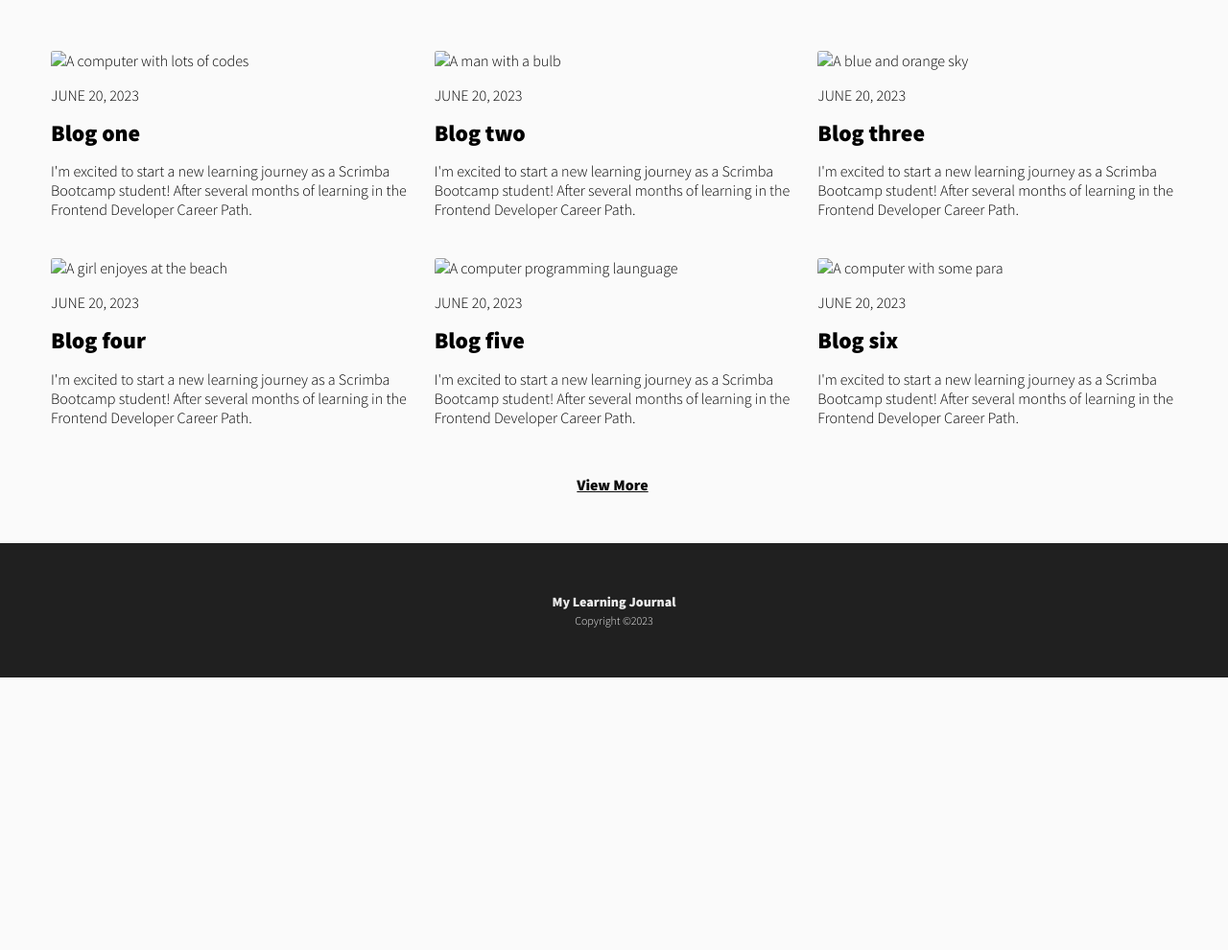
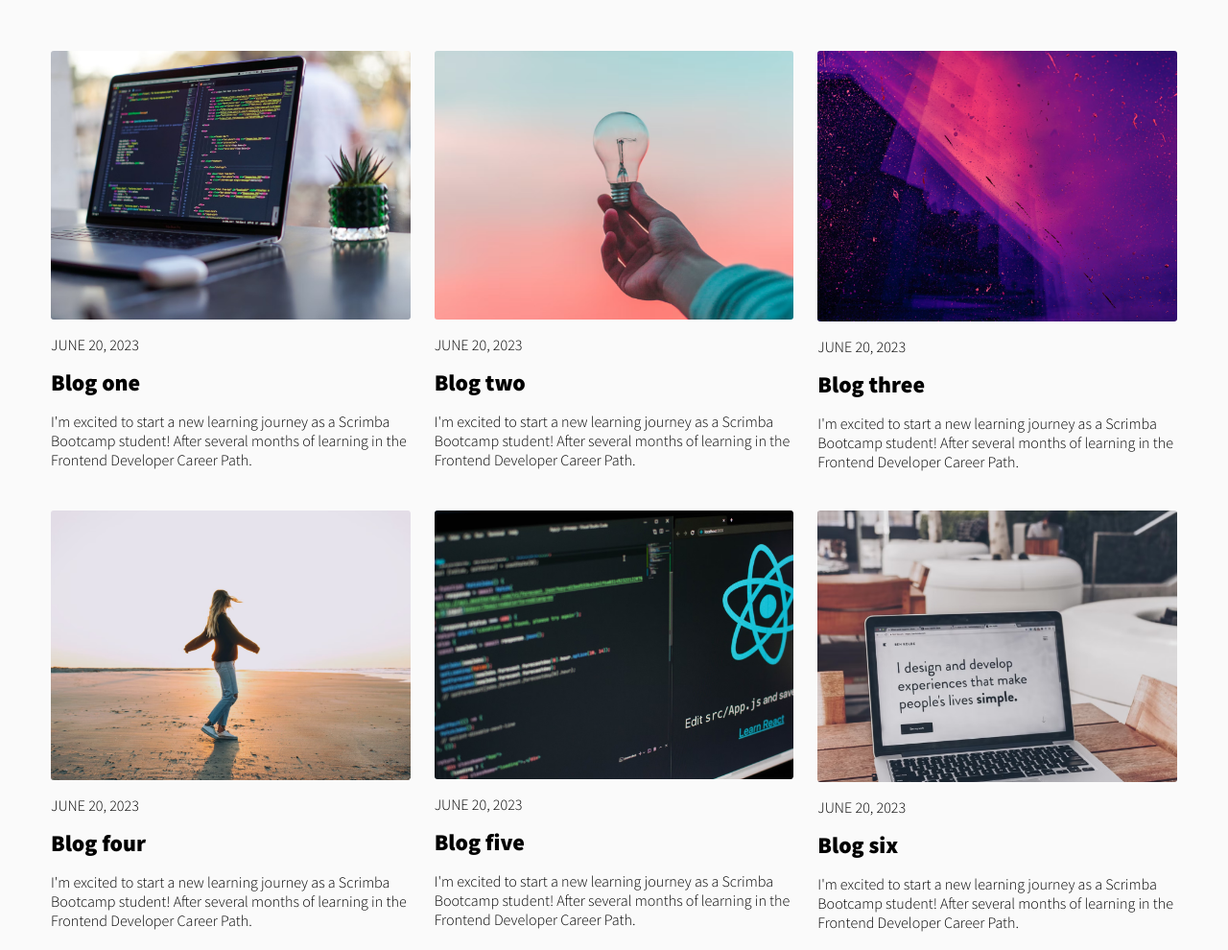
Before and after one commit to MastooraTurkmen/Learning-Journal, a plain HTML site: page index.html in a window 1280 px wide. Shown: the part 698-1688 px from the top of the page at 96% size. Before the commit the page ends 1404 px from the top, so only its background shows below. Drawn offline with nearby package versions, Linux system fonts and the light colour scheme; files whose address does not match are found by name.

Commit message:
adding images from folder

```diff
--- a/index.html
+++ b/index.html
@@ -1,78 +1,129 @@
 <html>
   <head>
-        <meta charset="UTF-8">
-        <meta name="viewport" content="width=device-width, initial-scale=1.0">
-        <link rel="stylesheet" href="https://cdnjs.cloudflare.com/ajax/libs/normalize/8.0.1/normalize.css">
-        <link rel="stylesheet" href="index.css">
-        <link rel="preconnect" href="https://fonts.googleapis.com">
-        <link rel="preconnect" href="https://fonts.gstatic.com" crossorigin>
-        <link href="https://fonts.googleapis.com/css2?family=Source+Sans+Pro:wght@300;900&display=swap" rel="stylesheet">
+    <meta charset="UTF-8" />
+    <meta name="viewport" content="width=device-width, initial-scale=1.0" />
+    <link
+      rel="stylesheet"
+      href="https://cdnjs.cloudflare.com/ajax/libs/normalize/8.0.1/normalize.css" />
+    <link rel="stylesheet" href="index.css" />
+    <link rel="preconnect" href="https://fonts.googleapis.com" />
+    <link rel="preconnect" href="https://fonts.gstatic.com" crossorigin />
+    <link
+      href="https://fonts.googleapis.com/css2?family=Source+Sans+Pro:wght@300;900&display=swap"
+      rel="stylesheet" />
     <title>My Learning Journal</title>
-
   </head>
   <body>
     <header>
       <div class="header-section page">
-
         <div class="learning page space">
-                    <img class="header-img icon" src="blog-small-img.png" alt="a message icon">
+          <img
+            class="header-img icon"
+            src="./Images/blog-small-img.png"
+            alt="a message icon" />
           <h3 class="header-title">My learning journal</h3>
         </div>
 
         <nav class="page">
-                    <a class="home current" href="index.html" >Home</a>
+          <a class="home current" href="index.html">Home</a>
           <a class="about-me" href="about.html">About me</a>
         </nav>
       </div>
 
       <div class="hero-post">
         <h1 class="hero-title space">My new journey as a bootcamp student.</h1>
-                <p class="hero-para space">After several months of learning in the Frontend Developer Career Path, I've made the big jump over to the Bootcamp to get expert code reviews of my Solo Projects projects and meet like-minded peers.</p>
+        <p class="hero-para space">
+          After several months of learning in the Frontend Developer Career
+          Path, I've made the big jump over to the Bootcamp to get expert code
+          reviews of my Solo Projects projects and meet like-minded peers.
+        </p>
         <p class="hero-date space">JUNE 20, 2023</p>
       </div>
     </header>
 
     <section class="section space">
       <div class="blogs">
-                <img class="blog-img" src="blog-one-img.png" alt="A computer with lots of codes">
+        <img
+          class="blog-img"
+          src="./Images/blog-one-img.png"
+          alt="A computer with lots of codes" />
         <p class="blog-date">JUNE 20, 2023</p>
         <h2 class="blog-title">Blog one</h2>
-                <p class="blog-para">I'm excited to start a new learning journey as a Scrimba Bootcamp student! After several months of learning in the Frontend Developer Career Path.</p>
+        <p class="blog-para">
+          I'm excited to start a new learning journey as a Scrimba Bootcamp
+          student! After several months of learning in the Frontend Developer
+          Career Path.
+        </p>
       </div>
 
       <div class="blogs">
-                <img class="blog-img" src="blog-two-img.png" alt="A man with a bulb">
+        <img
+          class="blog-img"
+          src="./Images/blog-two-img.png"
+          alt="A man with a bulb" />
         <p class="blog-date">JUNE 20, 2023</p>
         <h2 class="blog-title">Blog two</h2>
-                <p class="blog-para">I'm excited to start a new learning journey as a Scrimba Bootcamp student! After several months of learning in the Frontend Developer Career Path.</p>
+        <p class="blog-para">
+          I'm excited to start a new learning journey as a Scrimba Bootcamp
+          student! After several months of learning in the Frontend Developer
+          Career Path.
+        </p>
       </div>
 
       <div class="blogs">
-                <img class="blog-img" src="blog-three-img.png" alt="A blue and orange sky">
+        <img
+          class="blog-img"
+          src="./Images/blog-three-img.png"
+          alt="A blue and orange sky" />
         <p class="blog-date">JUNE 20, 2023</p>
         <h2 class="blog-title">Blog three</h2>
-                <p class="blog-para">I'm excited to start a new learning journey as a Scrimba Bootcamp student! After several months of learning in the Frontend Developer Career Path.</p>
+        <p class="blog-para">
+          I'm excited to start a new learning journey as a Scrimba Bootcamp
+          student! After several months of learning in the Frontend Developer
+          Career Path.
+        </p>
       </div>
 
       <div class="blogs">
-                <img class="blog-img" src="blog-four-img.png" alt="A girl enjoyes at the beach">
+        <img
+          class="blog-img"
+          src="./Images/blog-four-img.png"
+          alt="A girl enjoyes at the beach" />
         <p class="fourth-blog-date">JUNE 20, 2023</p>
         <h2 class="fourth-blog-title">Blog four</h2>
-                <p class="fourth-blog-para">I'm excited to start a new learning journey as a Scrimba Bootcamp student! After several months of learning in the Frontend Developer Career Path.</p>
+        <p class="fourth-blog-para">
+          I'm excited to start a new learning journey as a Scrimba Bootcamp
+          student! After several months of learning in the Frontend Developer
+          Career Path.
+        </p>
       </div>
 
       <div class="blogs">
-                <img class="blog-img" src="blog-five-img.png" alt="A computer programming launguage">
+        <img
+          class="blog-img"
+          src="./Images/blog-five-img.png"
+          alt="A computer programming launguage" />
         <p class="blog-date">JUNE 20, 2023</p>
         <h2 class="blog-title">Blog five</h2>
-                <p class="blog-para">I'm excited to start a new learning journey as a Scrimba Bootcamp student! After several months of learning in the Frontend Developer Career Path.</p>
+        <p class="blog-para">
+          I'm excited to start a new learning journey as a Scrimba Bootcamp
+          student! After several months of learning in the Frontend Developer
+          Career Path.
+        </p>
       </div>
 
       <div class="blogs">
-                <img class="blog-img" src="blog-six-img.png" alt="A computer with some para">
+        <img
+          class="blog-img"
+          src="./Images/blog-six-img.png"
+          alt="A computer with some para" />
         <p class="blog-date">JUNE 20, 2023</p>
         <h2 class="blog-title">Blog six</h2>
-                <p class="blog-para">I'm excited to start a new learning journey as a Scrimba Bootcamp student! After several months of learning in the Frontend Developer Career Path.</p>
+        <p class="blog-para">
+          I'm excited to start a new learning journey as a Scrimba Bootcamp
+          student! After several months of learning in the Frontend Developer
+          Career Path.
+        </p>
       </div>
     </section>
 
@@ -84,6 +135,5 @@
       <h3 class="footer-text">My Learning Journal</h3>
       <p class="footer-capy-right">Copyright ©2023</p>
     </footer>
-
   </body>
 </html>
```
Lines whose indentation alone changed are shown as unchanged.
